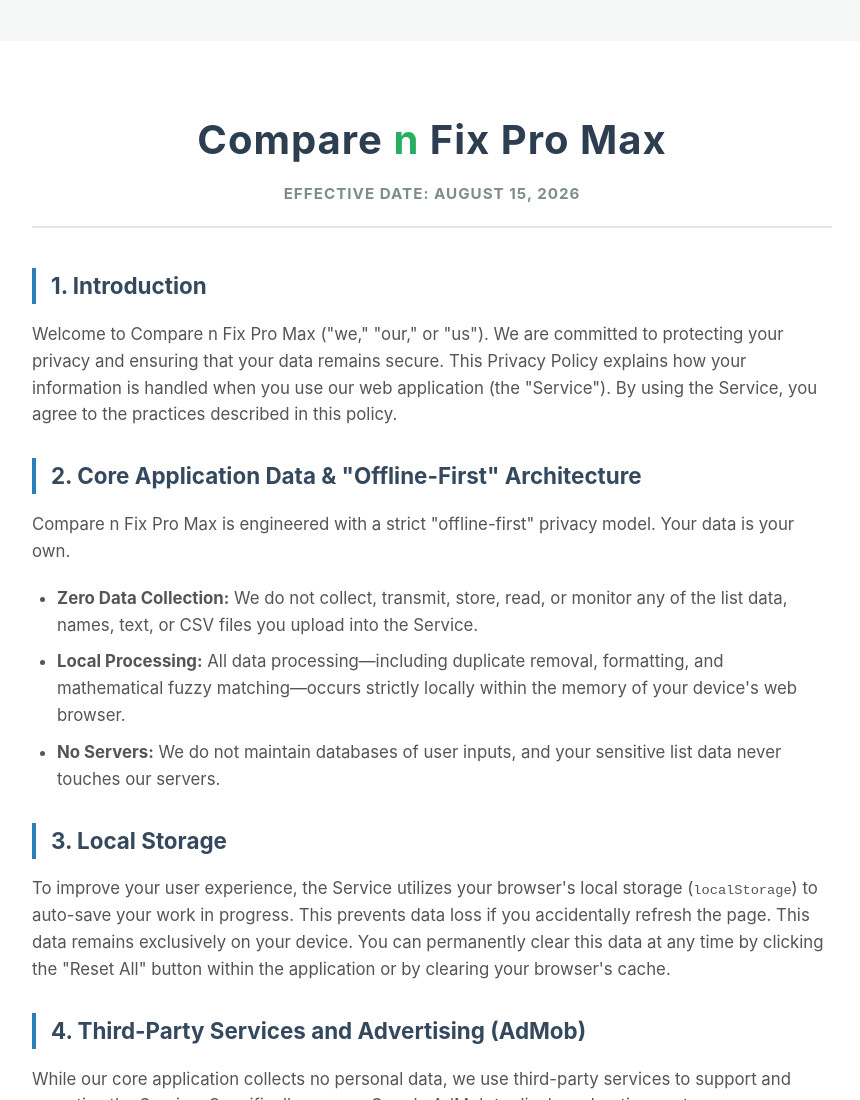
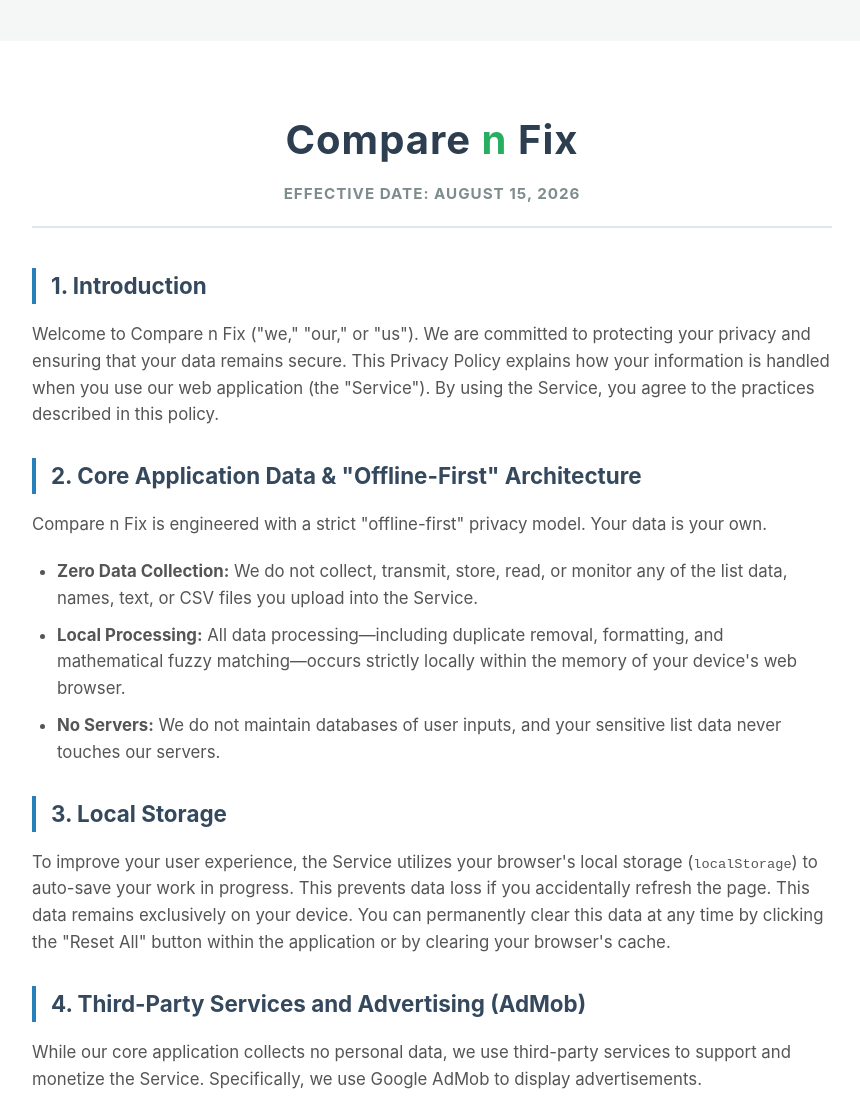
Before and after one commit to sussedtech/compare-n-fix, a plain HTML site: page index.html in a window 1280 px wide. Shown: the top 1100 px of the page, without its empty margins (208-1068 px from the left). Drawn offline with Linux system fonts and the light colour scheme.

Commit message:
Update index.html

```diff
--- a/index.html
+++ b/index.html
@@ -3,7 +3,7 @@
 <head>
     <meta charset="UTF-8">
     <meta name="viewport" content="width=device-width, initial-scale=1.0">
-    <title>Privacy Policy - Compare n Fix Pro Max</title>
+    <title>Privacy Policy - Compare n Fix </title>
     <style>
         :root {
             --bg-color: #f4f7f6;
@@ -120,15 +120,15 @@
 
     <div class="container">
         <header>
-            <h1>Compare <span>n</span> Fix Pro Max</h1>
+            <h1>Compare <span>n</span> Fix </h1>
             <div class="effective-date">Effective Date: August 15, 2026</div>
         </header>
 
         <h2>1. Introduction</h2>
-        <p>Welcome to Compare n Fix Pro Max ("we," "our," or "us"). We are committed to protecting your privacy and ensuring that your data remains secure. This Privacy Policy explains how your information is handled when you use our web application (the "Service"). By using the Service, you agree to the practices described in this policy.</p>
+        <p>Welcome to Compare n Fix  ("we," "our," or "us"). We are committed to protecting your privacy and ensuring that your data remains secure. This Privacy Policy explains how your information is handled when you use our web application (the "Service"). By using the Service, you agree to the practices described in this policy.</p>
 
         <h2>2. Core Application Data & "Offline-First" Architecture</h2>
-        <p>Compare n Fix Pro Max is engineered with a strict "offline-first" privacy model. Your data is your own.</p>
+        <p>Compare n Fix  is engineered with a strict "offline-first" privacy model. Your data is your own.</p>
         <ul>
             <li><strong>Zero Data Collection:</strong> We do not collect, transmit, store, read, or monitor any of the list data, names, text, or CSV files you upload into the Service.</li>
             <li><strong>Local Processing:</strong> All data processing—including duplicate removal, formatting, and mathematical fuzzy matching—occurs strictly locally within the memory of your device's web browser.</li>
```
